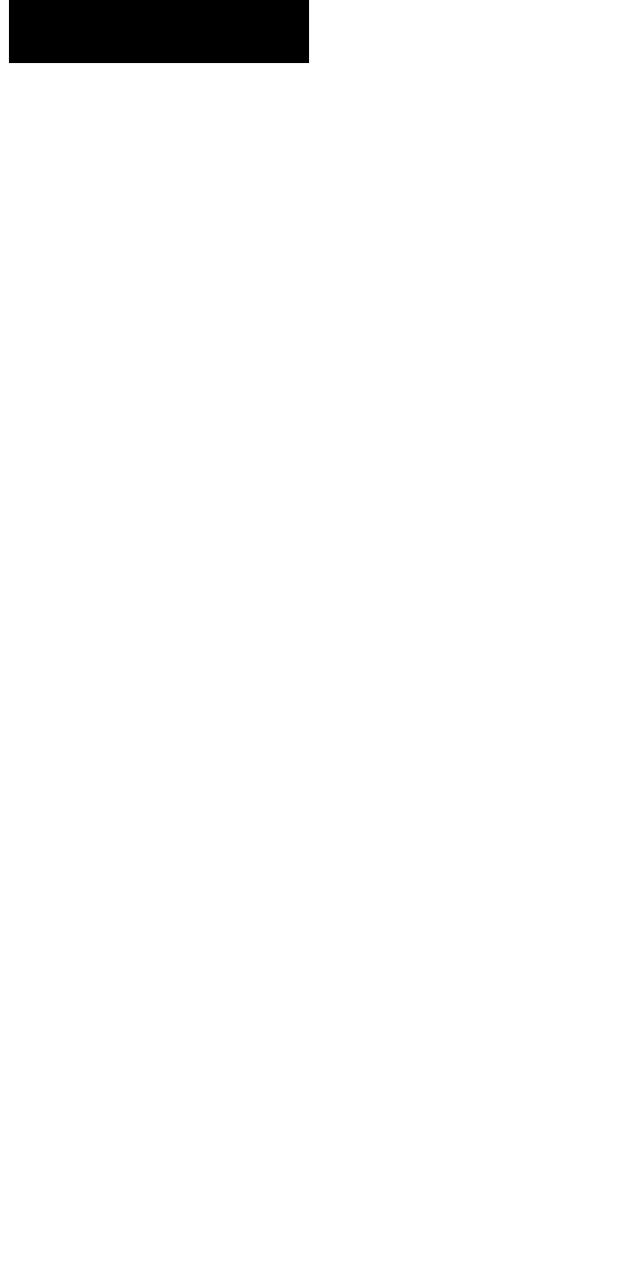
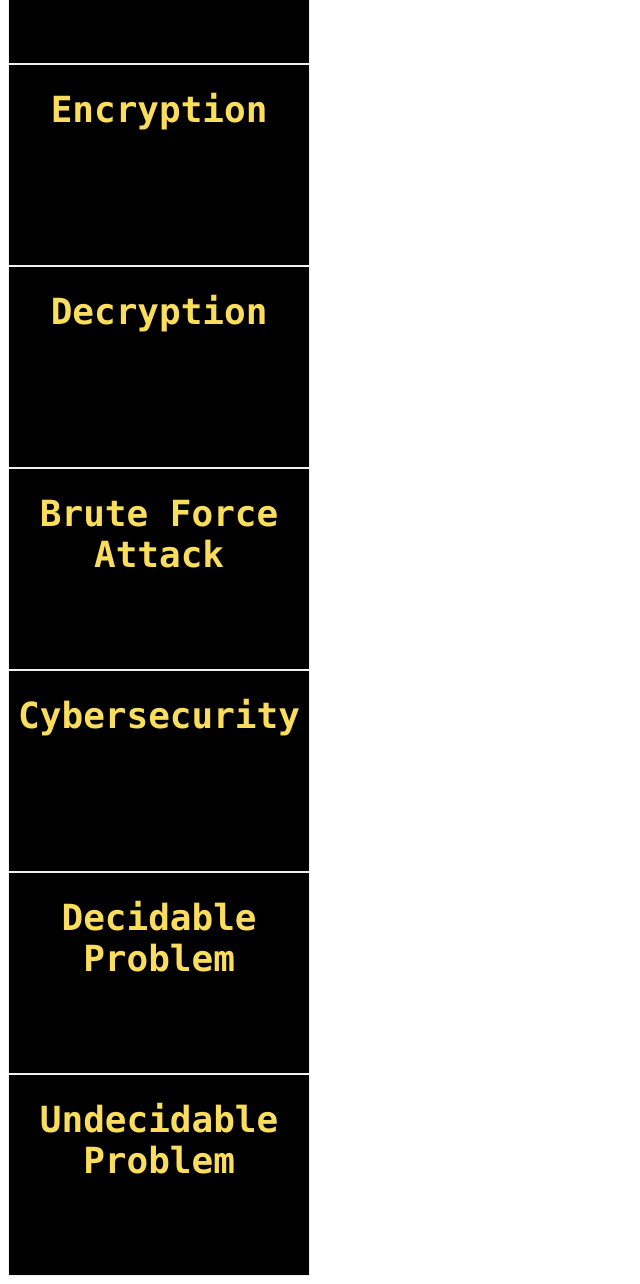
Before and after one commit to lbaerga/apcspVocab, a plain HTML site: page index.html in a window 1280 px wide. Shown: the part 1156-2440 px from the top of the page, without its empty margins (0-640 px from the left). Before the commit the page ends 1228 px from the top, so only its background shows below. Drawn offline with Linux system fonts and the light colour scheme.

Commit message:
add week four and five vocab.

```diff
--- a/index.html
+++ b/index.html
@@ -44,7 +44,7 @@
   background-color: black;
   color: #fadd5c;
   font-family: "Lucida Console", Monaco;
-  font-size: 20px;
+  font-size: 18px;
 }
 /* Style the back side */
 .flipCardBack {
@@ -124,6 +124,76 @@
     </div>
   </div>
 </div>
+<div class="flip-card">
+  <div class="flip-card-inner">
+    <div class="flipCardFront">
+      <h1>Encryption</h1>
+    </div>
+    <div class="flipCardBack">
+      <h1>Encryption</h1>
+      <p>is the process of encoding data to prevent unauthorized access.</p>
+    </div>
+  </div>
+</div>
+<div class="flip-card">
+  <div class="flip-card-inner">
+    <div class="flipCardFront">
+      <h1>Decryption</h1>
+    </div>
+    <div class="flipCardBack">
+      <h1>Decryption</h1>
+      <p>is the process of decoding data.</p>
+    </div>
+  </div>
+</div>
+<div class="flip-card">
+  <div class="flip-card-inner">
+    <div class="flipCardFront">
+      <h1>Brute Force Attack</h1>
+    </div>
+    <div class="flipCardBack">
+      <h1>Brute Force Attack</h1>
+      <p>is when an attacker tries many passwords or passphrases, hoping that they will eventually guess correctly. All possible passwords and passphrases are systematically checked, until the correct one is found.
+      Or, the attacker can attempt to guess the key.</p>
+    </div>
+  </div>
+</div>
+<div class="flip-card">
+  <div class="flip-card-inner">
+    <div class="flipCardFront">
+      <h1>Cybersecurity</h1>
+    </div>
+    <div class="flipCardBack">
+      <h1>Cybersecurity</h1>
+      <p>measures taken to protect a computer or computer system (as on the internet) against unauthorized access or attack.
+    </p>
+    </div>
+  </div>
+</div>
+<div class="flip-card">
+  <div class="flip-card-inner">
+    <div class="flipCardFront">
+      <h1>Decidable Problem</h1>
+    </div>
+    <div class="flipCardBack">
+      <h1>Decidable Problem</h1>
+      <p>A decidable problem is a decision problem for which an algorithm can be written to produce a correct output for all inputs (e.g., “Is the number even?”).
+    </p>
+    </div>
+  </div>
+</div>
+<div class="flip-card">
+  <div class="flip-card-inner">
+    <div class="flipCardFront">
+      <h1>Undecidable Problem</h1>
+    </div>
+    <div class="flipCardBack">
+      <h1>Undecidable Problem</h1>
+      <p>An undecidable problem is one in which no algorithm can be constructed that always leads to a correct yes-or-no answer.
+    </p>
+    </div>
+  </div>
+</div>
     <script src="script.js"></script>
   </body>
 </html>
```
